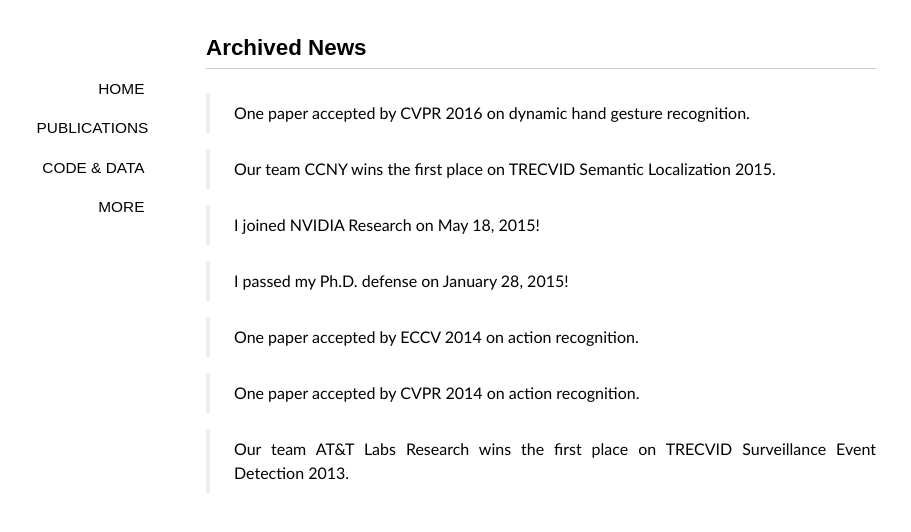
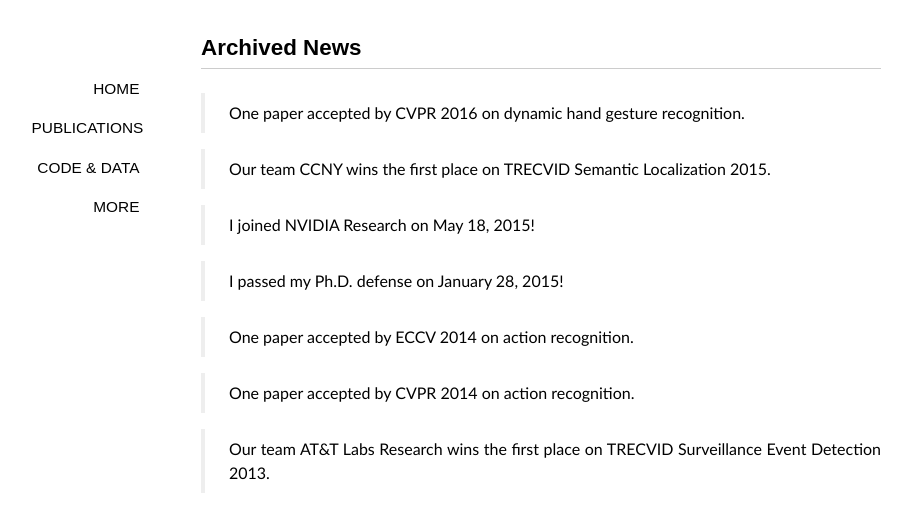
Before and after one commit to xiaodongyang/xiaodongyang.github.io, a Jekyll site: the page built from news.md, in a window 1280 px wide. Shown: the top 532 px of the page, without its empty margins (99-1010 px from the left). Built offline with Jekyll 4.4.1, drawn with Linux system fonts in a browser that asks for light colours; some web fonts are replaced.

Commit message:
Update style.css

```diff
--- a/media/css/style.css
+++ b/media/css/style.css
@@ -25,7 +25,7 @@ pre code{margin:1em 0;font-size:13px;line-height:1.6;display:block;overflow:auto
 blockquote{display:block;text-align:justify;border-left:4px solid #eeeeee;}
 blockquote{margin:1em 0em;padding-left:1.5em;}
 blockquote p{margin:0;padding:.5em 0;}
-#container{width:670px;margin:2em auto;display:block;padding:0 2em;}
+#container{width:680px;margin:2em auto;display:block;padding:0 2em;}
 .content{font-size:16px;line-height:24px;}
 .content h1{padding:.5em 0;}
 .content img{max-width:600px;display:block;margin:4px auto;-webkit-box-shadow:#999 1px 1px 4px;-moz-box-shadow:#999 1px 1px 4px;box-shadow:#999 1px 1px 4px;}
```
